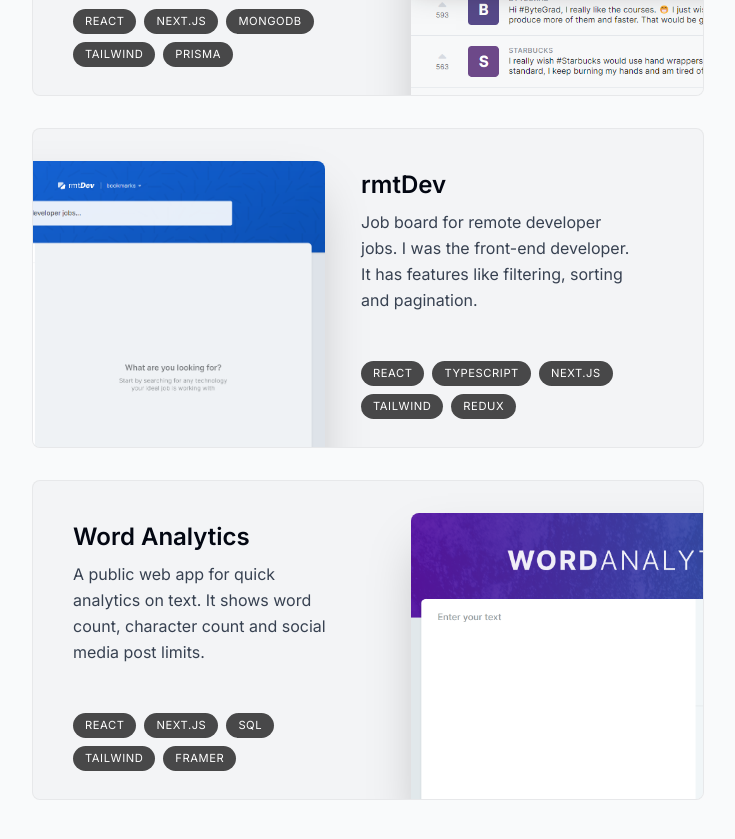
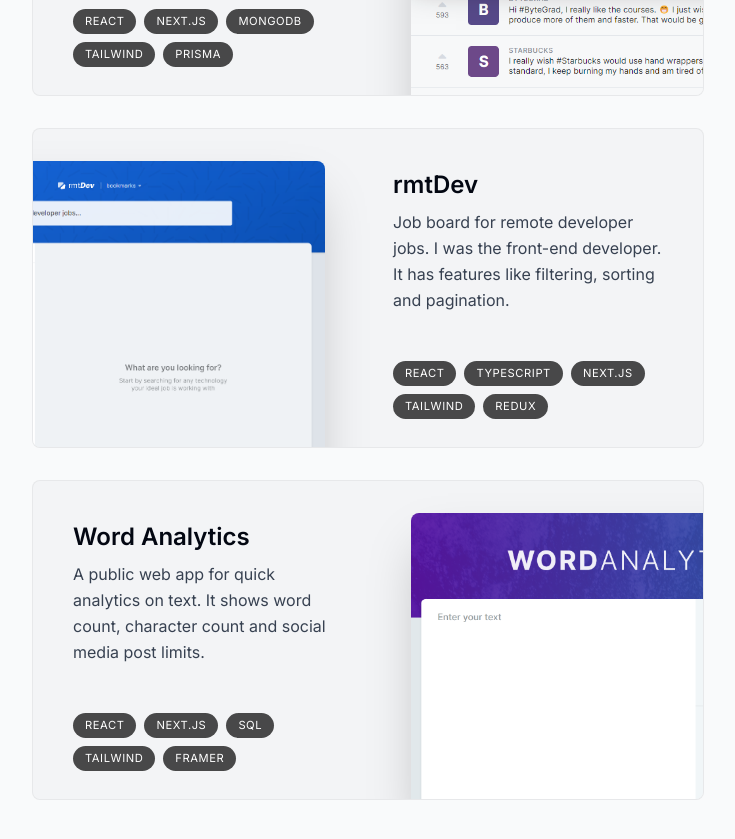
Before and after one commit to ali-hbl/portfolio, a Next.js app: page / in a window 1280 px wide. Shown: the part 1620-2459 px from the top of the page, without its empty margins (272-1007 px from the left). Built offline with nearby package versions, Linux system fonts and the light colour scheme.

Commit message:
fixed some styles in project sections

```diff
--- a/components/Project.tsx
+++ b/components/Project.tsx
@@ -30,7 +30,7 @@
       className="group mb-3 sm:mb-8 last:mb-0"
     >
       <section className="relative group-even:even:pl-8 bg-gray-100 max-w-[42rem] border border-black/5 rounded-lg overflow-hidden sm:pr-8 sm:h-[20rem] hover:bg-gray-200 transition">
-        <div className="flex flex-col pt-4 pb-7 px-5 sm:pl-10 sm:pr-2 sm:pt-10 sm:max-w-[50%] h-full group-even:ml-[18rem]">
+        <div className="flex flex-col pt-4 pb-7 px-5 sm:pl-10 sm:pr-2 sm:pt-10 sm:max-w-[50%] h-full group-even:ml-[20rem]">
           <h3 className="text-2xl font-semibold">{title}</h3>
           <p className="mt-2 leading-relaxed text-gray-700">{description}</p>
           <ul className="flex flex-wrap mt-4 gap-2 sm:mt-auto">
```
